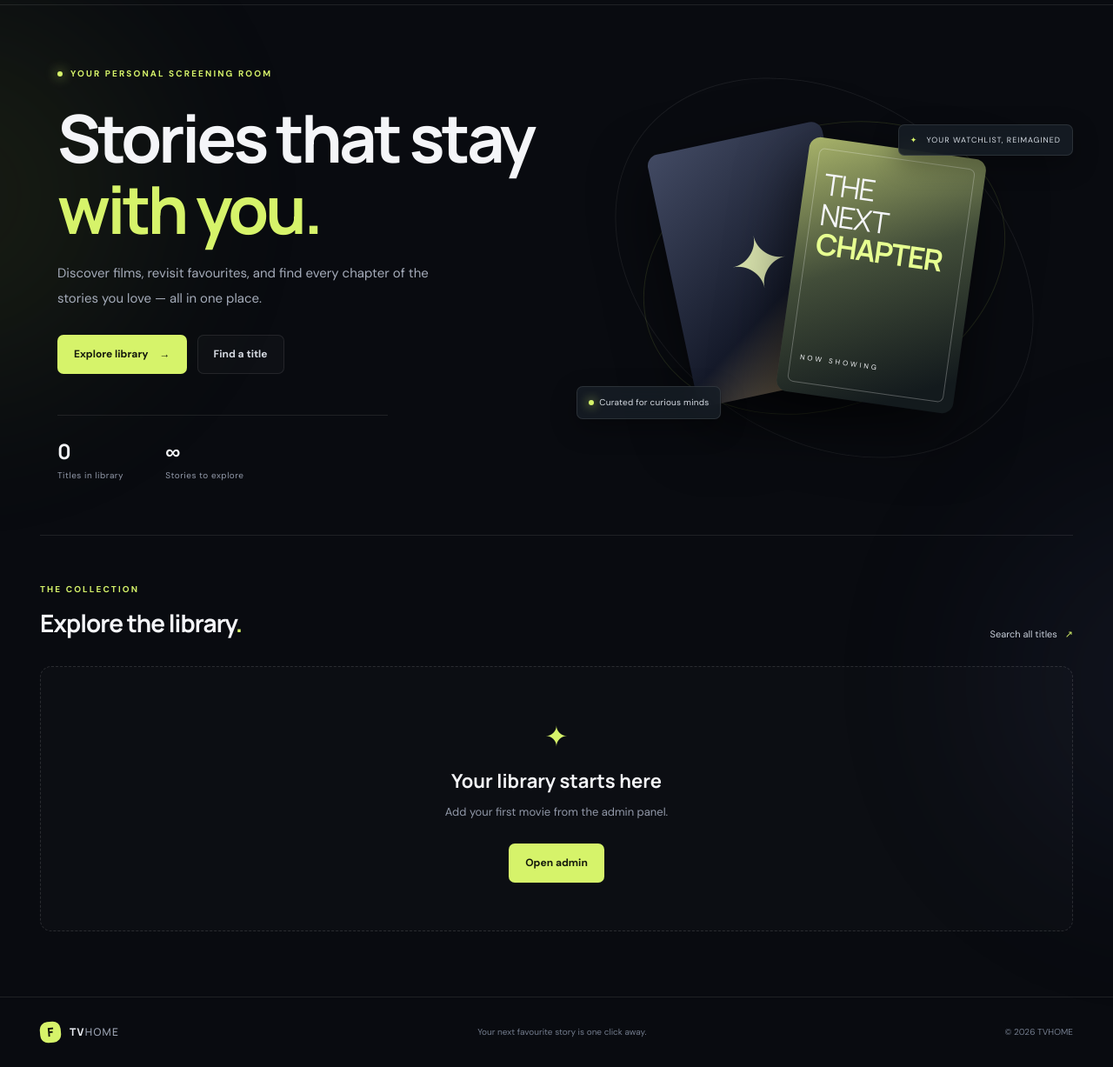
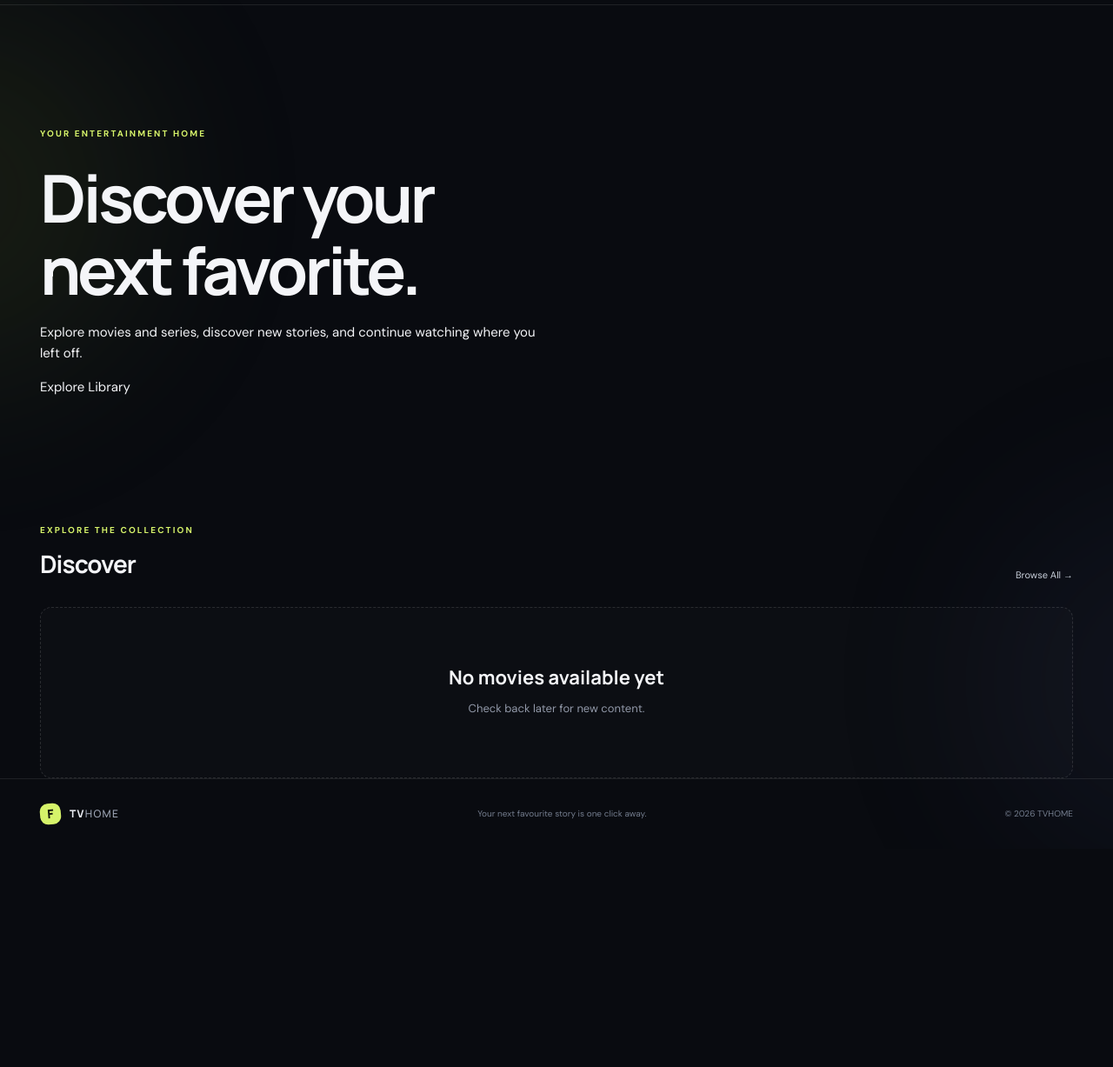
Before and after one commit to Som3aVoda/WebPython, a Flask app: template templates/home.html in a window 1280 px wide. Shown: the part 76-1303 px from the top of the page at 87% size. After the commit the page ends 1025 px from the top, so only its background shows below. Run offline with Flask 3, Linux system fonts and the light colour scheme; the template is opened without the code that fills it, so the values that code supplies are empty; some libraries are stand-ins or nearby versions.

Commit message:
Update home.html

```diff
--- a/templates/home.html
+++ b/templates/home.html
@@ -1,67 +1,53 @@
 
 {% extends 'base.html' %}
-{% block title %}TVhome — Discover something great{% endblock %}
+
+{% block title %}TVhome — Watch Movies & Series{% endblock %}
 
 {% block content %}
+
 {% if api_offline %}
-<section class="offline-panel">
-  <span class="eyebrow">CONNECTION ISSUE</span>
-  <h1>The library is taking a break.</h1>
-  <p>We could not reach the movie database. Check that the API service is running, then refresh this page.</p>
-  <a class="button button-primary" href="{{ url_for('home') }}">Try again</a>
+<section class="empty-state">
+    <h2>TVhome is temporarily unavailable</h2>
+    <p>We couldn't connect to the movie database. Please try again later.</p>
 </section>
 {% else %}
 
+<!-- HERO -->
 <section class="hero">
-  <div class="hero-copy">
-    <span class="eyebrow"><i></i> YOUR PERSONAL SCREENING ROOM</span>
-    <h1>Stories that stay<br><em>with you.</em></h1>
-    <p>Discover films, revisit favourites, and find every chapter of the stories you love — all in one place.</p>
-    <div class="hero-actions">
-      <a class="button button-primary" href="#library">Explore library <span>→</span></a>
-      <a class="button button-ghost" href="{{ url_for('search') }}">Find a title</a>
+    <div class="hero-content">
+        <span class="eyebrow">YOUR ENTERTAINMENT HOME</span>
+        <h1>Discover your next <span>favorite</span>.</h1>
+        <p>Explore movies and series, discover new stories, and continue watching where you left off.</p>
+        <a href="#library" class="btn btn-primary">Explore Library</a>
     </div>
-    <div class="hero-stats">
-      <div><strong>{{ movies|length }}</strong><span>Titles in library</span></div>
-      <div><strong>∞</strong><span>Stories to explore</span></div>
+</section>
+
+<!-- CONTINUE WATCHING -->
+<section class="content-section" id="continue-watching" hidden>
+    <div class="section-heading">
+        <div>
+            <span class="eyebrow">PICK UP WHERE YOU LEFT OFF</span>
+            <h2>Continue Watching</h2>
+        </div>
+        <button id="clearWatchHistory" class="btn btn-secondary" type="button">
+            Clear History
+        </button>
+    </div>
+
+    <div id="continueWatchingList" class="movie-grid"></div>
+</section>
+
+<!-- TRENDING NOW -->
+{% if featured %}
+<section class="content-section">
+    <div class="section-heading">
+        <div>
+            <span class="eyebrow">WHAT TO WATCH NEXT</span>
+            <h2>Trending Now</h2>
         </div>
     </div>
 
-  <div class="hero-art">
-    <div class="hero-orbit orbit-a"></div>
-    <div class="hero-orbit orbit-b"></div>
-    <div class="hero-poster hero-poster-back">✦</div>
-    <div class="hero-poster hero-poster-front">
-      <span>THE<br>NEXT<br><b>CHAPTER</b></span>
-      <small>NOW SHOWING</small>
-    </div>
-    <div class="floating-note note-top">✦ &nbsp; YOUR WATCHLIST, REIMAGINED</div>
-    <div class="floating-note note-bottom"><span class="pulse-dot"></span> Curated for curious minds</div>
-  </div>
-</section>
-
-<section class="library-section continue-section" id="continue-watching" hidden>
-  <div class="section-heading">
-    <div>
-      <span class="eyebrow">PICK UP WHERE YOU LEFT OFF</span>
-      <h2>Continue Watching<span class="accent-dot">.</span></h2>
-    </div>
-    <button type="button" class="continue-clear" id="clearWatchHistory">Clear history</button>
-  </div>
-  <div class="continue-grid" id="continueWatchingList"></div>
-</section>
-
-{% if featured %}
-<section class="library-section owl-section">
-  <div class="section-heading">
-    <div>
-      <span class="eyebrow">WHAT'S HOT IN YOUR LIBRARY</span>
-      <h2>Trending Now<span class="accent-dot">.</span></h2>
-    </div>
-    <a class="text-link" href="{{ url_for('search') }}">Explore all titles ↗</a>
-  </div>
-
-  <div class="owl-carousel" data-owl-carousel>
+    <div class="owl-carousel">
         <div class="owl-viewport">
             <div class="owl-track">
                 {% for movie in featured %}
@@ -72,25 +58,25 @@
             </div>
         </div>
         <div class="owl-controls">
-      <button class="owl-arrow owl-prev" type="button" aria-label="Previous titles">‹</button>
-      <div class="owl-dots" aria-label="Trending carousel pages"></div>
-      <button class="owl-arrow owl-next" type="button" aria-label="Next titles">›</button>
+            <button class="owl-prev" type="button" aria-label="Previous">‹</button>
+            <div class="owl-dots"></div>
+            <button class="owl-next" type="button" aria-label="Next">›</button>
         </div>
     </div>
 </section>
 {% endif %}
 
+<!-- ALL SERIES -->
 {% if series %}
-<section class="library-section owl-section">
+<section class="content-section">
     <div class="section-heading">
         <div>
-      <span class="eyebrow">MORE TO BINGE</span>
-      <h2>All Series<span class="accent-dot">.</span></h2>
+            <span class="eyebrow">BINGE YOUR FAVORITES</span>
+            <h2>All Series</h2>
         </div>
-    <a class="text-link" href="{{ url_for('search') }}">Browse library ↗</a>
     </div>
 
-  <div class="owl-carousel" data-owl-carousel>
+    <div class="owl-carousel">
         <div class="owl-viewport">
             <div class="owl-track">
                 {% for movie in series %}
@@ -101,21 +87,22 @@
             </div>
         </div>
         <div class="owl-controls">
-      <button class="owl-arrow owl-prev" type="button" aria-label="Previous series">‹</button>
-      <div class="owl-dots" aria-label="Series carousel pages"></div>
-      <button class="owl-arrow owl-next" type="button" aria-label="Next series">›</button>
+            <button class="owl-prev" type="button" aria-label="Previous">‹</button>
+            <div class="owl-dots"></div>
+            <button class="owl-next" type="button" aria-label="Next">›</button>
         </div>
     </div>
 </section>
 {% endif %}
 
-<section class="library-section" id="library">
+<!-- MOVIE LIBRARY -->
+<section class="content-section" id="library">
     <div class="section-heading">
         <div>
-      <span class="eyebrow">THE COLLECTION</span>
-      <h2>Explore the library<span class="accent-dot">.</span></h2>
+            <span class="eyebrow">EXPLORE THE COLLECTION</span>
+            <h2>Discover</h2>
         </div>
-    <a class="text-link" href="{{ url_for('search') }}">Search all titles <span>↗</span></a>
+        <a href="{{ url_for('search') }}" class="text-link">Browse All →</a>
     </div>
 
     {% if movies %}
@@ -126,13 +113,12 @@
     </div>
     {% else %}
     <div class="empty-state">
-      <span>✦</span>
-      <h3>Your library starts here</h3>
-      <p>Add your first movie from the admin panel.</p>
-      <a href="{{ url_for('admin_dashboard') }}" class="button button-primary">Open admin</a>
+        <h3>No movies available yet</h3>
+        <p>Check back later for new content.</p>
     </div>
     {% endif %}
 </section>
 
 {% endif %}
+
 {% endblock %}
```
Lines whose indentation alone changed are shown as unchanged.
